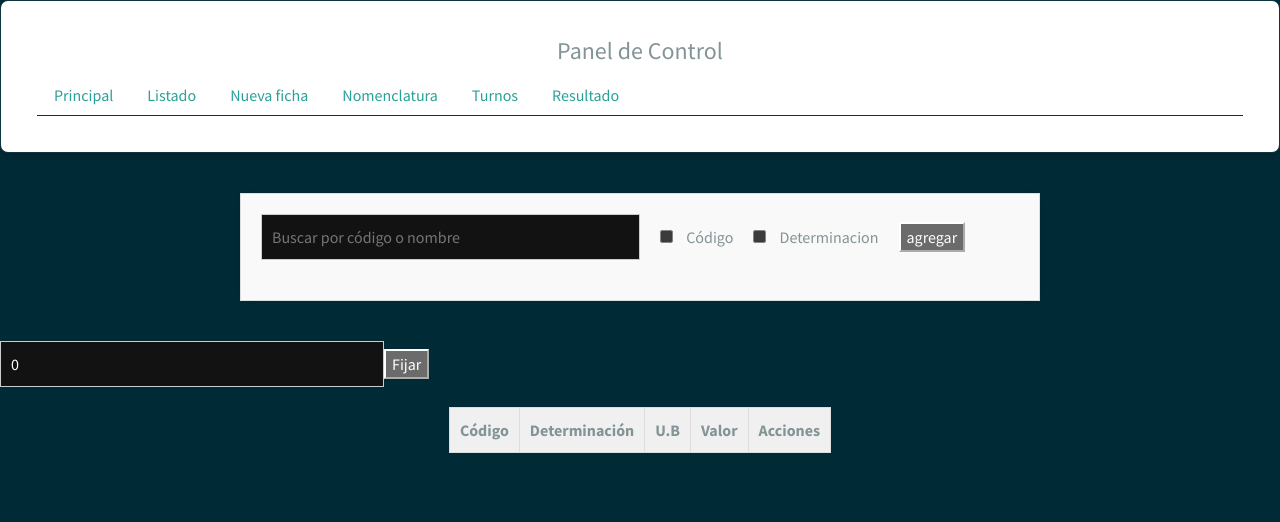
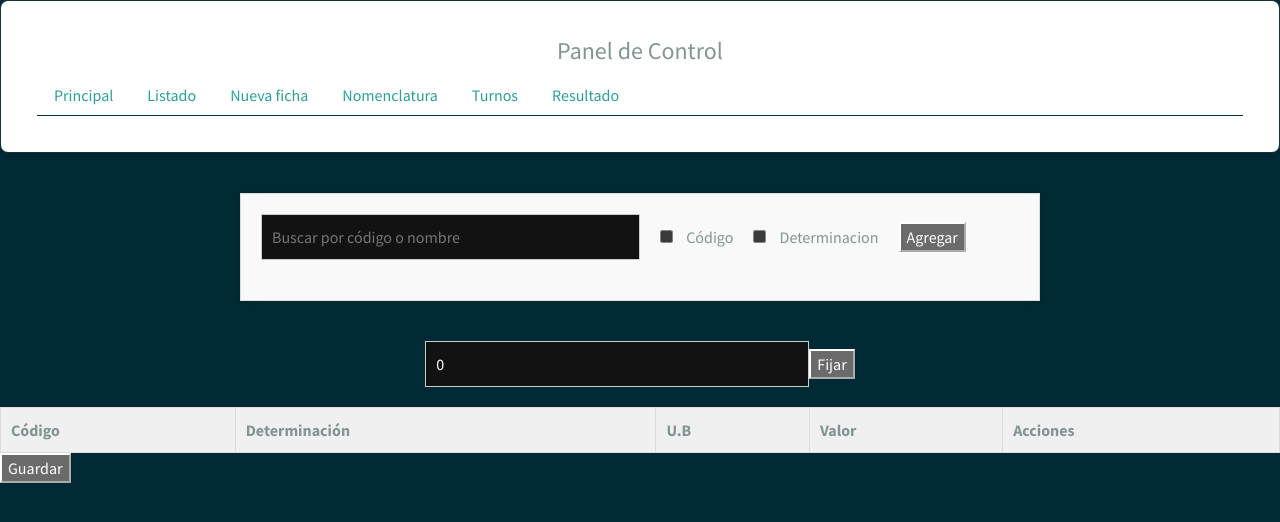
Before and after one commit to pabloacisera/CENTRO_V1_frontend, an Angular app: page /resultado in a window 1280 px wide. Shown: the top 522 px of the page. Built offline with nearby package versions, Linux system fonts and the light colour scheme.

Commit message:
modelacion y cargado de datos en la tabla resultados

```diff
--- a/src/app/resultado/resultado.component.css
+++ b/src/app/resultado/resultado.component.css
@@ -47,7 +47,8 @@ button[type="button"]:hover {
   background-color: #3e8e41;
 }
 
-.ub-input {
+.ub-input, .ub-fixed {
+  text-align: center;
   margin-bottom: 20px;
 }
 
@@ -63,7 +64,7 @@ button[type="button"]:hover {
 }
 
 .results table {
-  max-width: 700px;
+  width: 100%;
   margin: 0 auto;
   border-collapse: collapse;
 }
--- a/src/app/resultado/resultado.component.html
+++ b/src/app/resultado/resultado.component.html
@@ -14,17 +14,20 @@
         Determinacion
       </label>
     </div>
-    <button (click)="search()">agregar</button>
+    <button (click)="search()">Agregar</button>
   </div>
 </div>
-<div class="ub-input">
+<div class="ub-input" *ngIf="!ubValueFixed">
   <input
     type="number"
     [(ngModel)]="ubValue"
     placeholder="Valor de U.B"
   />
-  <button (click)="fixUbValue()" *ngIf="!ubValueFixed">Fijar</button>
-  <button (click)="modifyUbValue()" *ngIf="ubValueFixed">Modificar</button>
+  <button (click)="fixUbValue()">Fijar</button>
+</div>
+<div class="ub-fixed" *ngIf="ubValueFixed">
+  <p>Valor Actual de Unidad Base: {{ ubValue }}</p>
+  <button (click)="modifyUbValue()">Modificar</button>
 </div>
 <div class="results">
   <table>
@@ -44,9 +47,10 @@
         <td>{{ data.unidadBase }}</td>
         <td>{{ data.valor === null ? 'No disponible' : data.valor }}</td>
         <td>
-          <button>eliminar</button>
+          <button (click)="eliminar(data.codigo)">Eliminar</button>
         </td>
       </tr>
     </tbody>
   </table>
+  <button (click)="guardar()">Guardar</button>
 </div>
--- a/src/app/resultado/resultado.component.ts
+++ b/src/app/resultado/resultado.component.ts
@@ -1,6 +1,5 @@
 import { Component, OnInit } from '@angular/core';
 import { FormsModule } from '@angular/forms';
-import { ActivatedRoute } from '@angular/router';
 import { Resultado } from './interface.resultado';
 import { ResultadoService } from './resultado.service';
 import { CommonModule } from '@angular/common';
@@ -10,7 +9,7 @@ import { CommonModule } from '@angular/common';
   standalone: true,
   imports: [FormsModule, CommonModule],
   templateUrl: './resultado.component.html',
-  styleUrl: './resultado.component.css'
+  styleUrls: ['./resultado.component.css']
 })
 export class ResultadoComponent implements OnInit {
   inputValue: string = '';
@@ -23,30 +22,63 @@ export class ResultadoComponent implements OnInit {
   constructor(private resService: ResultadoService) {}
 
   ngOnInit(): void {
-    this.search();
+    this.loadLocalStorageData();
   }
 
   search() {
     if (this.codigoChecked) {
       this.resService.consultarCodigo(this.inputValue).subscribe((response: any) => {
-        this.resultados = [...this.resultados, response]; // concatenate the new result with the existing ones
+        this.resultados = [...this.resultados, response]; // concatenar el nuevo resultado con los existentes
+        this.saveToLocalStorage();
       });
     } else if (this.determinacionChecked) {
       this.resService.consultarDeterminacion(this.inputValue).subscribe((response: any) => {
-        this.resultados = [...this.resultados, response]; // concatenate the new result with the existing ones
+        this.resultados = [...this.resultados, response]; // concatenar el nuevo resultado con los existentes
+        this.saveToLocalStorage();
       });
     }
   }
 
   fixUbValue() {
     this.ubValueFixed = true;
+    this.saveToLocalStorage();
   }
 
   modifyUbValue() {
     this.ubValueFixed = false;
+    this.saveToLocalStorage();
+  }
+
+  eliminar(codigo: number) {
+    this.resultados = this.resultados.filter(data => data.codigo !== codigo);
+    this.saveToLocalStorage();
+  }
+
+  guardar() {
+    // Implementar la lógica para guardar los datos en el backend en el futuro
+    console.log('Datos guardados:', this.resultados);
   }
 
   trackByCodigo(index: number, data: Resultado): number {
     return data.codigo;
   }
+
+  saveToLocalStorage() {
+    const dataToSave = {
+      resultados: this.resultados,
+      ubValue: this.ubValue,
+      ubValueFixed: this.ubValueFixed
+    };
+    localStorage.setItem('resultadosData', JSON.stringify(dataToSave));
+  }
+
+  loadLocalStorageData() {
+    const savedData = localStorage.getItem('resultadosData');
+    if (savedData) {
+      const parsedData = JSON.parse(savedData);
+      this.resultados = parsedData.resultados || [];
+      this.ubValue = parsedData.ubValue || 0;
+      this.ubValueFixed = parsedData.ubValueFixed || false;
+    }
+  }
 }
```
